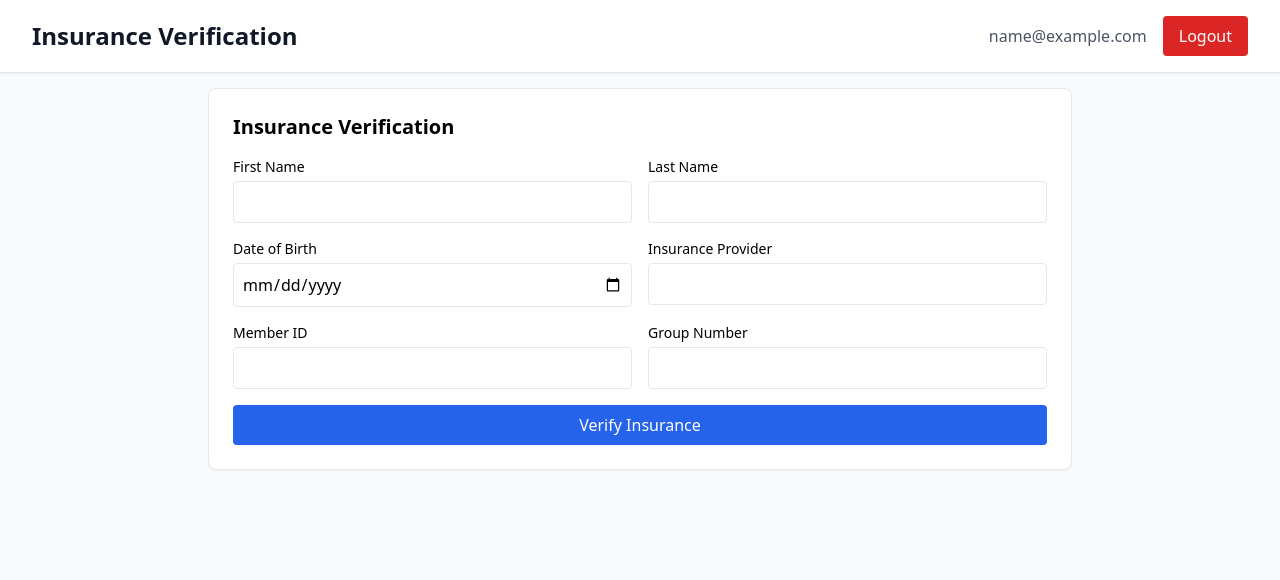
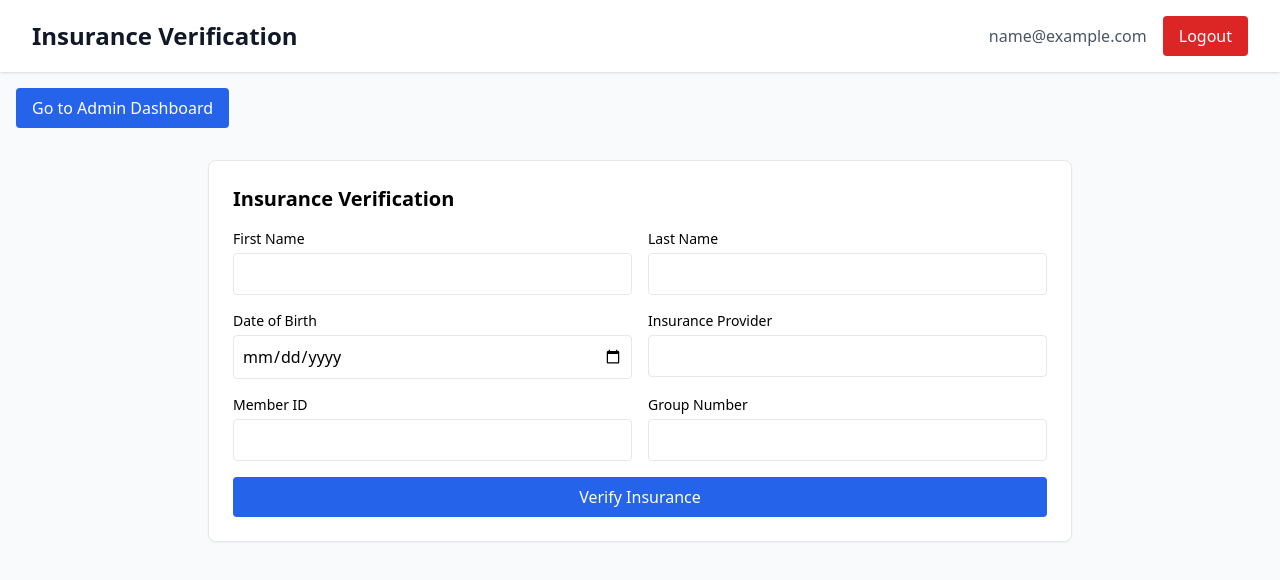
Before and after one commit to jammc89/insurance_verification_app, a Next.js app: page / in a window 1280 px wide. Shown: the top 580 px of the page. Built offline with nearby package versions, Linux system fonts and the light colour scheme; sample sign-in values are in the browser's storage.

Commit message:
Update page.js

```diff
--- a/app/page.js
+++ b/app/page.js
@@ -5,12 +5,12 @@ import { InsuranceVerificationApp } from './InsuranceVerificationApp';
 import { useAuth } from './auth/AuthContext';
 
 export default function Home() {
-  const { user, logout } = useAuth();
+  const { user, logout, hasRole } = useAuth();
 
   return (
     <ProtectedRoute>
       <div className="min-h-screen bg-gray-50">
-        {/* Header with logout */}
+        {/* Header */}
         <header className="bg-white shadow">
           <div className="max-w-7xl mx-auto px-4 py-4 sm:px-6 lg:px-8 flex justify-between items-center">
             <h1 className="text-2xl font-semibold text-gray-900">Insurance Verification</h1>
@@ -26,7 +26,19 @@ export default function Home() {
           </div>
         </header>
 
+        {/* Main Content */}
         <main>
+          {/* Display admin link only if the user is an admin */}
+          {hasRole('admin') && (
+            <div className="max-w-7xl mx-auto p-4">
+              <a
+                href="/admin"
+                className="inline-block bg-blue-600 text-white px-4 py-2 rounded hover:bg-blue-700"
+              >
+                Go to Admin Dashboard
+              </a>
+            </div>
+          )}
           <InsuranceVerificationApp />
         </main>
       </div>
```
